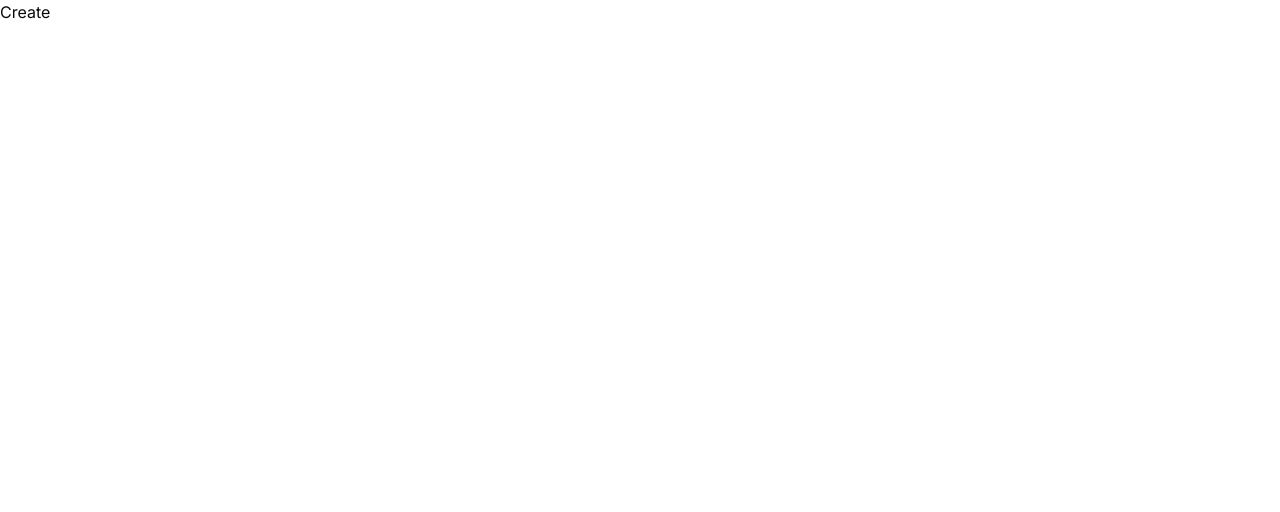
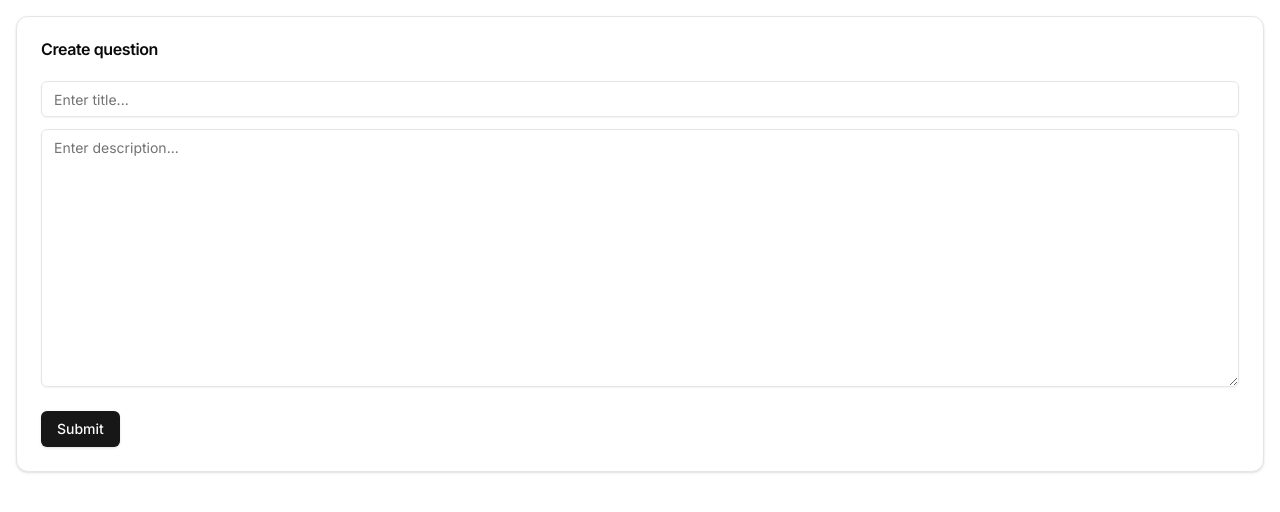
Before and after one commit to ashsajal1/sohojboi, a Next.js app: page /question/create in a window 1280 px wide. Shown: the top 512 px of the page. Built offline with nearby package versions, Linux system fonts and the light colour scheme.

Commit message:
feat: create qustion page

```diff
--- a/src/app/question/create/page.tsx
+++ b/src/app/question/create/page.tsx
@@ -1,5 +1,32 @@
+import { Button } from "@/components/ui/button";
+import { Card, CardContent, CardFooter, CardHeader, CardTitle } from "@/components/ui/card";
+import { Input } from "@/components/ui/input";
+import { Textarea } from "@/components/ui/textarea";
+
 export default function Create() {
+  const createQuestion = async (formData: FormData) => {
+    "use server"
+    const title = formData.get("title")
+    const description = formData.get("description")
+    console.log(title, description)
+  }
   return (
-    <div>Create</div>
+    <div className="p-4">
+      <Card>
+        <CardHeader>
+          <CardTitle>Create question</CardTitle>
+        </CardHeader>
+        <form action={createQuestion}>
+          <CardContent>
+            <Input name="title" placeholder="Enter title..." />
+            <Textarea name="description" rows={12} placeholder="Enter description..." className="mt-3" />
+
+          </CardContent>
+          <CardFooter>
+            <Button>Submit</Button>
+          </CardFooter>
+        </form>
+      </Card>
+    </div>
   )
 }
```
